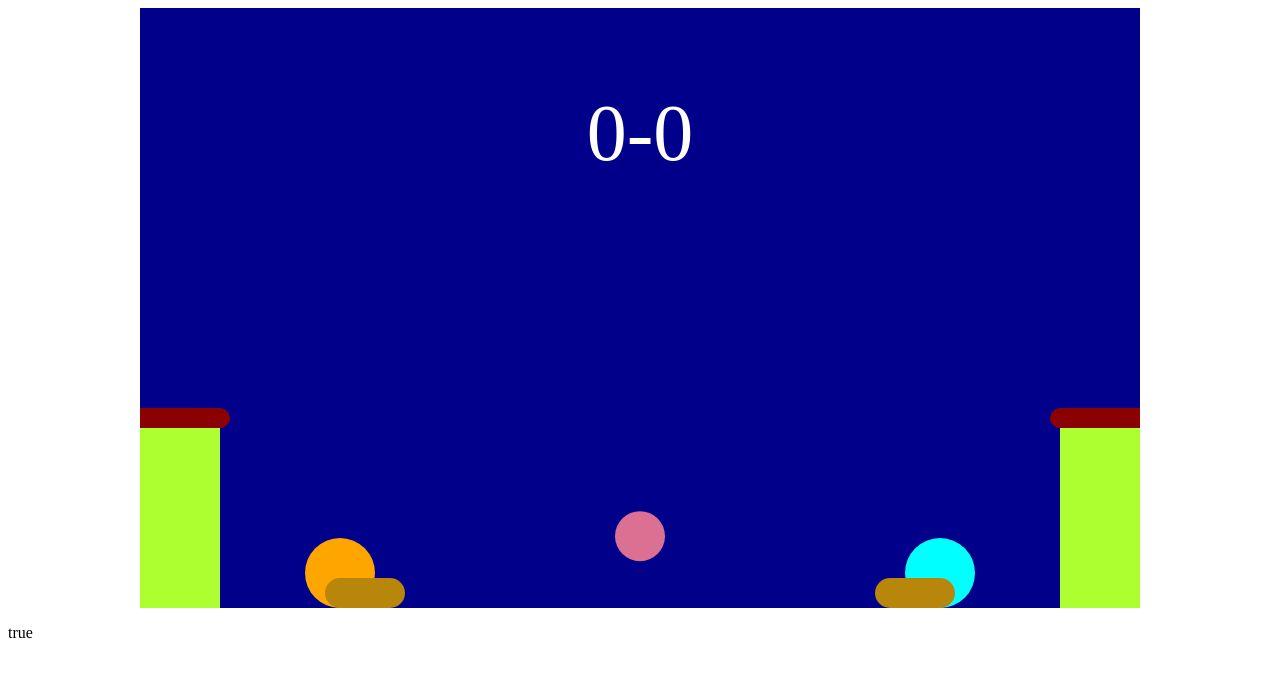
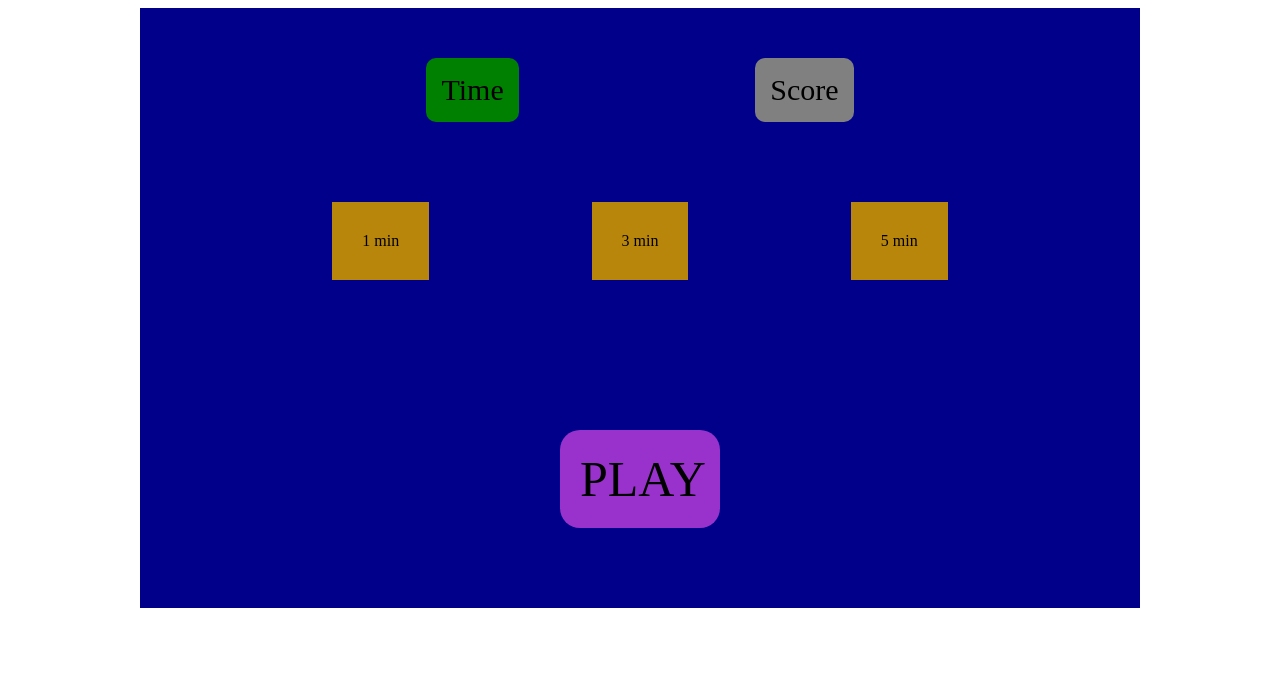
Before and after one commit to AlejandroPenacho/BackInTheHeadGame, a Svelte app: page / in a window 1280 px wide. Shown: the top 676 px of the page. Built offline with nearby package versions, Linux system fonts and the light colour scheme.

Commit message:
Basic menu added

```diff
--- a/src/App.svelte
+++ b/src/App.svelte
@@ -3,6 +3,7 @@
     import Player from "./svelte/Player.svelte";
     import Ball from "./svelte/Ball.svelte";
     import Goal from "./svelte/Goal.svelte";
+    import MainMenu from "./svelte/MainMenu.svelte";
     import {Game} from "./ts/game";
     import {Character} from "./ts/objects/character";
     import { Side } from "./ts/base";
@@ -14,6 +15,8 @@
     ]);
 
     let currentlyPressedKeys = {};
+
+    let playingGame = false;
 
     let keyPressed;
 
@@ -52,7 +55,13 @@
     document.onkeyup = processKeyUp;
 
 
-    requestAnimationFrame(rAFRfunction);
+    function startFunction(){
+        playingGame = true;
+        requestAnimationFrame(rAFRfunction);
+    }
+
+
+
 
     function rAFRfunction(time){
         game.computeNextFrame(time);
@@ -62,6 +71,7 @@
 
 </script>
 
+{#if playingGame}
 <style>
     div.mainScene{
         background-color:darkblue;
@@ -108,6 +118,12 @@
     {game.characterList[1].state.touchingGround}
 </p>
 
+{:else}
+    <MainMenu startFunction={startFunction}/>
+{/if}
+
+
+
 <!--
 <div class="control" on:click={clickFunction("control")}>
     <Keybind defaultKey={standardPlayerConfig.left.keybinding} bind:key={playerList[0].keybinding}/>
--- /dev/null
+++ b/src/svelte/MainMenu.svelte
@@ -0,0 +1,100 @@
+<script>
+
+    export let startFunction;
+
+    let endType = "time";
+    let timeColor;
+    let scoreColor;
+    let endTypeIsTime = true;
+
+    function selectEnd(type){
+        return () => {
+            endType = type;
+        };
+    }
+
+    $: {
+        if (endType==="time"){
+                timeColor = "green";
+                scoreColor = "grey";
+            } else {
+                timeColor = "grey";
+                scoreColor = "green";
+            }
+    }
+
+</script>
+
+<style>
+    div.mainDiv{
+        background-color:darkblue;
+        width: 1000px;
+        height: 600px;
+        margin: auto;
+        cursor: pointer;
+        position: relative;
+    }
+    div.selectEndType {
+        display: flex;
+        justify-content: space-evenly;
+        padding: 50px;
+        font-size: 30px;
+    }
+    div.endTypeBlock {
+        padding: 15px;
+        border-radius: 10px;
+    }
+    div.endOptionsList {
+        display: flex;
+        justify-content: space-evenly;
+        padding : 30px;
+    }
+    div.endOptionBlock {
+        padding : 30px;
+        background-color: darkgoldenrod;
+    }
+
+    div.startButton {
+        padding: 20px;
+        margin: auto;
+        width : 120px;
+        margin-top: 120px;
+        font-size: 50px;
+        background-color: darkorchid;
+        border-radius: 20px;
+    }
+</style>
+
+<div class="mainDiv">
+    <div class="selectEndType">
+        <div class="endTypeBlock" style="background-color: {timeColor}" on:click={selectEnd("time")}>Time</div>
+        <div class="endTypeBlock" style="background-color: {scoreColor}" on:click={selectEnd("score")}>Score</div>
+    </div>
+    <div class="endOptionsList">
+        {#if (endType==="time")}
+            <div class="endOptionBlock">
+                1 min
+            </div>
+            <div class="endOptionBlock">
+                3 min
+            </div>
+            <div class="endOptionBlock">
+                5 min
+            </div>
+        {:else}
+            <div class="endOptionBlock">
+                5 goals
+            </div>
+            <div class="endOptionBlock">
+                10 goals
+            </div>
+            <div class="endOptionBlock">
+                15 goals
+            </div>
+        {/if}
+    </div>
+
+    <div class="startButton" on:click={startFunction}>
+        PLAY
+    </div>
+</div>
```
Also changed, not shown: src/ts/mainMenu.ts (added).
